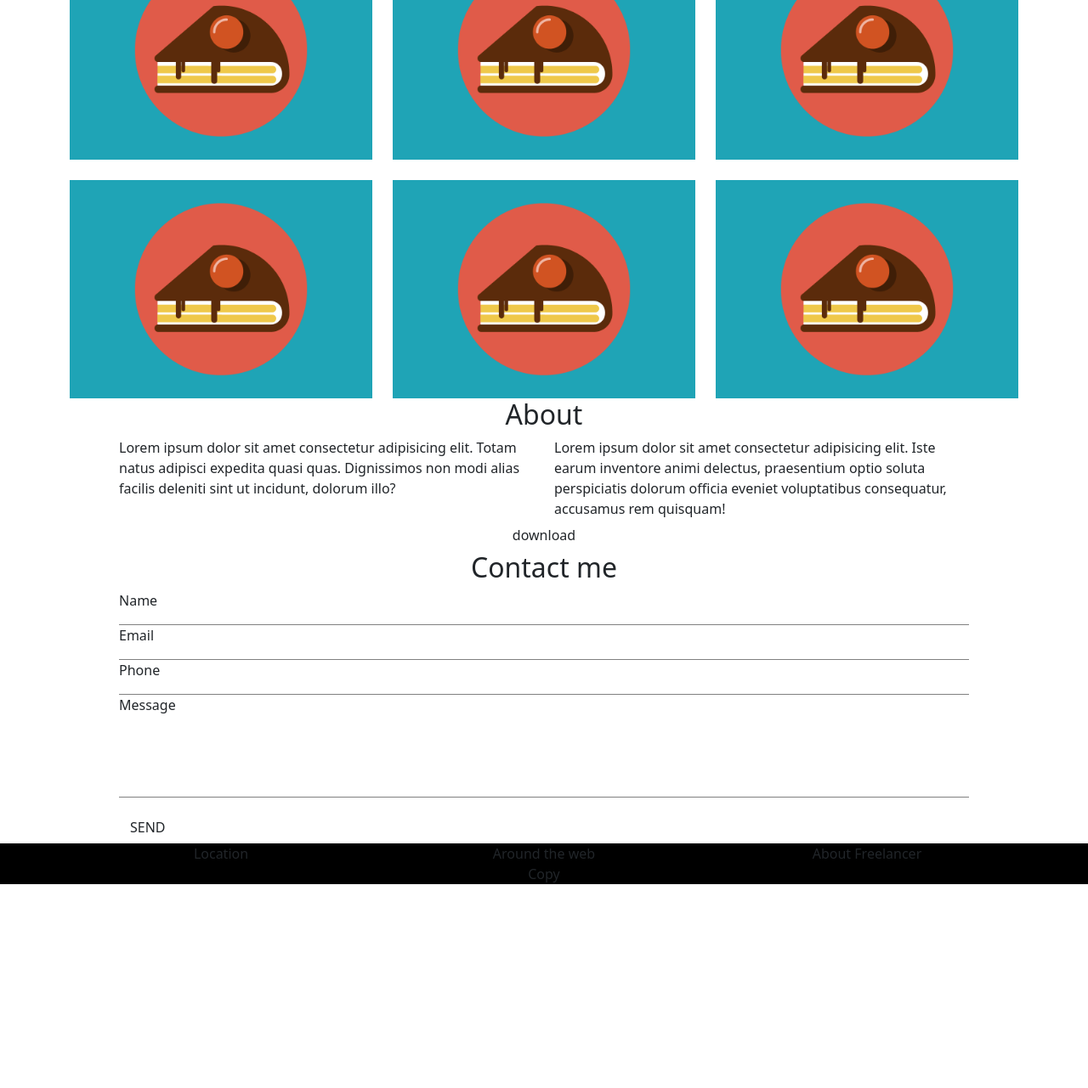
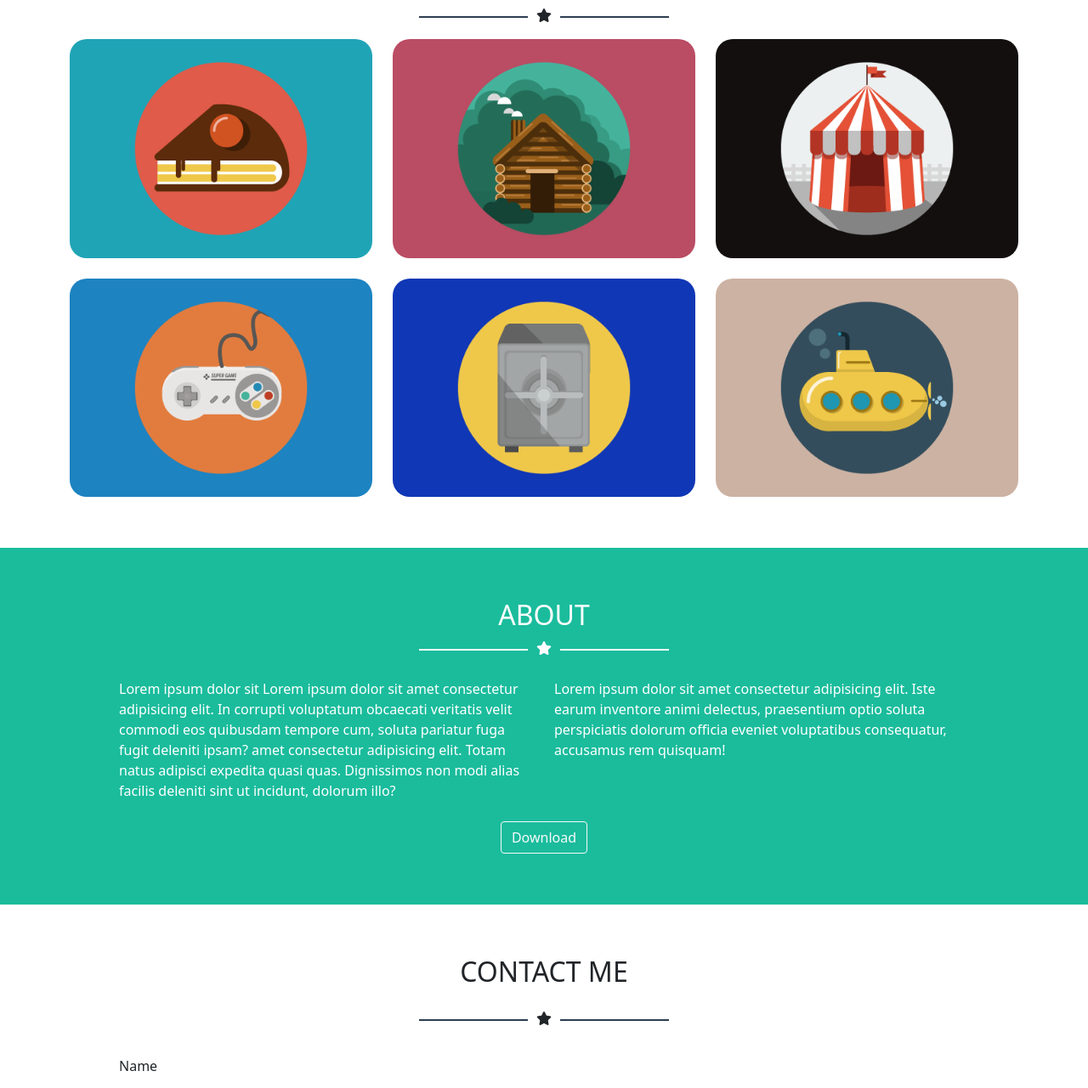
Before and after one commit to Ddanilo9/html-css-bootstrap-freelancer, a plain HTML site: page index.html in a window 1280 px wide. Shown: the part 698-1979 px from the top of the page at 85% size. Before the commit the page ends 1739 px from the top, so only its background shows below. Drawn offline with nearby package versions, Linux system fonts and the light colour scheme.

Commit message:
section contact done

```diff
--- a/css/style.css
+++ b/css/style.css
@@ -19,36 +19,55 @@
 .bsf_bg_light {
     background-color: var(--bsf-light);
 }
+img{
+    max-width: 100%;
+}
+.py_6{
+    padding-top: 60px;
+    padding-bottom: 60px;
+}
 
-/* header ******/
-
+/* containers *****************/
 .container_small{
     max-width: 600px;
     margin: 0 auto;
 }
-
 .medium_container{
     max-width: 1000px;
     margin: 0 auto;
 }
 
-img{
-    max-width: 100%;
-}
-
+/* main ********************/
 .avatar{
     height: 270px;
 }
 
 .line{
     display: inline-block;
-    width: 140px;
+    width: 10vw;
     height: 2px;
     background-color: var(--bsf-light);
     vertical-align: middle;
     margin: 0 10px;
 }
 
+/* portfolio */
+
+.portfolio .line{
+    color: var(--bsf-dark);
+    background-color: var(--bsf-dark);
+}
+
+.card_1 img{
+    border-radius: 20px;
+}
+
+/* contact */
+
+.contact_me .line{
+    color: var(--bsf-dark);
+    background-color: var(--bsf-dark);
+}
 
 .form li{
     border-bottom: 1px solid gray;
@@ -56,5 +75,17 @@ img{
 }
 
 .form li:nth-child(4){
-    padding-bottom: 6rem;
+    padding-bottom: 9rem;
 }
+
+/* footer */
+
+.fa-brands{
+    border-radius: 100%;
+    background-color: transparent;
+    height: 40px;
+    width: 40px;
+    border: 1px solid white;
+    padding: 25%;
+    text-align: center;
+}
--- a/index.html
+++ b/index.html
@@ -13,7 +13,7 @@
   </head>
   <body>
 
-<!-- header -->
+<!-- header***** -->
     <header id="site_header" class="bsf_bg_dark py-2">
       <nav class="navbar container">
         <span class="logo fs-4 text-uppercase fw-bold">
@@ -27,91 +27,125 @@
       </nav>
     </header>
 
-<!-- main -->
+<!-- hero ********-->
     <main id="site_main">
       <section class="hero_section bsf_bg_green text-white text-uppercase py-5">
         <div class="container_small d-flex flex-column align-items-center">
           <figure>
             <img class="avatar" src="img/avatar.svg" alt="">
           </figure>
+          <div class="star_line text-center">
           <h1 class="fw-bold">start bootstrap</h1>
-          <div class="star_line">
+
             <div class="line"></div><i class="fa-solid fa-star"></i><div class="line"></div>
           </div>
           <p class="pt-2">graphic artist - web designer - illustrator</p>
         </div>
       </section>
 
-<!-- portfolio -->
-      <section class="container">
-        <h2 class="text-center">Portfolio</h2>
+<!-- portfolio ********-->
+      <section class="portfolio container py_6">
+        <h2 class="text-center text-uppercase">Portfolio</h2>
+        <div class="star_line text-center py-3">
+          <div class="line"></div><i class="fa-solid fa-star"></i><div class="line"></div>
+        </div>
         <div class="row gy-4">
           <div class="col-4">
-            <img src="img/cake.png" alt="">
+            <div class="card_1">
+              <img src="img/cake.png" alt="">
+            </div>
           </div>
           <div class="col-4">
-            <img src="img/cake.png" alt="">
+            <div class="card_1">
+              <img src="img/cabin.png" alt="">
+            </div>
           </div>
           <div class="col-4">
-            <img src="img/cake.png" alt="">
+            <div class="card_1">
+              <img src="img/circus.png" alt="">
+            </div>
           </div>
           <div class="col-4">
-            <img src="img/cake.png" alt="">
+            <div class="card_1">
+              <img src="img/game.png" alt="">
+            </div>
           </div>
           <div class="col-4">
-            <img src="img/cake.png" alt="">
+            <div class="card_1">
+              <img src="img/safe.png" alt="">
+            </div>
           </div>
           <div class="col-4">
-            <img src="img/cake.png" alt="">
+            <div class="card_1">
+              <img src="img/submarine.png" alt="">
+            </div>
           </div>
         </div>
       </section>
 
-      <section class="bg-green">
-        <div class="medium_container">
-          <h2 class="text-center">About</h2>
+<!-- about ****************-->
+      <section class="about bsf_bg_green text-white py_6">
+        <div class="medium_container d-flex flex-column align-items-center">
+          <h2 class="text-center text-uppercase">About</h2>
+          <div class="star_line text-center pb-4">
+            <div class="line"></div><i class="fa-solid fa-star"></i><div class="line"></div>
+          </div>
           <div class="row">
             <div class="col-6">
-              Lorem ipsum dolor sit amet consectetur adipisicing elit. Totam natus adipisci expedita quasi quas. Dignissimos non modi alias facilis deleniti sint ut incidunt, dolorum illo?
+              Lorem ipsum dolor sit Lorem ipsum dolor sit amet consectetur adipisicing elit. In corrupti voluptatum obcaecati veritatis velit commodi eos quibusdam tempore cum, soluta pariatur fuga fugit deleniti ipsam? amet consectetur adipisicing elit. Totam natus adipisci expedita quasi quas. Dignissimos non modi alias facilis deleniti sint ut incidunt, dolorum illo?
             </div>
             <div class="col-6">
               Lorem ipsum dolor sit amet consectetur adipisicing elit. Iste earum inventore animi delectus, praesentium optio soluta perspiciatis dolorum officia eveniet voluptatibus consequatur, accusamus rem quisquam!
             </div>
-            <div class="btn text-center">download</div>
           </div>
+            <button class="btn btn-outline-light mt-4">Download</button>
         </div>
       </section>
 
-      <section>
+<!-- contact **************-->
+      <section class="contact_me py_6">
         <div class="medium_container">
-          <h2 class="text-center">Contact me</h2>
+          <h2 class="text-center text-uppercase">Contact me</h2>
+          <div class="star_line text-center py-3">
+            <div class="line"></div><i class="fa-solid fa-star"></i><div class="line"></div>
+          </div>
           <ul class="list-unstyled form">
-            <li>Name</li>
-            <li>Email</li>
-            <li>Phone</li>
-            <li>Message</li>
+            <li class="pt-3">Name</li>
+            <li class="pt-3">Email Address</li>
+            <li class="pt-3">Phone Number</li>
+            <li class="pt-3">Message</li>
           </ul>
-          <span class="btn">SEND</span>
+          <button class="btn btn-success bsf_bg_green border-0">SEND</button>
         </div>
       </section>
     </main>
 
-    <footer class="bg-black t-white">
+<!-- footer****************-->
+    <footer class="footer bsf_bg_lightdark text-white">
       <div class="container">
         <div class="row">
-          <div class="col-4 text-center">Location
+          <div class="col-4 text-center">
+            <h4>Location</h4>
+            <p>2215 John Daniel Drive Clark,MO <br>
+            54235</p>
+          </div>
+          <div class="col-4 d-flex flex-column align-items-center">
+          <h4>Around the web</h4>
+          <ul class="d-flex list-unstyled">
+            <li class="px-2"><i class="fa-brands fa-facebook-f"></i></li>
+            <li class="px-2"><i class="fa-brands fa-google-plus-g"></i></li>
+            <li class="px-2"><i class="fa-brands fa-twitter"></i>
+            <li class="px-2"><i class="fa-brands fa-linkedin-in"></i></li>
 
           </div>
-          <div class="col-4 text-center">Around the web
-
-          </div>
-          <div class="col-4 text-center">About Freelancer
+          <div class="col-4 text-center">
+          <h4>About Freelancer</h4>
 
           </div>
         </div>
       </div>
 
-      <div class="text-center">
+      <div class="bsf_bg_dark text-center">
         Copy
       </div>
     </footer>
```
